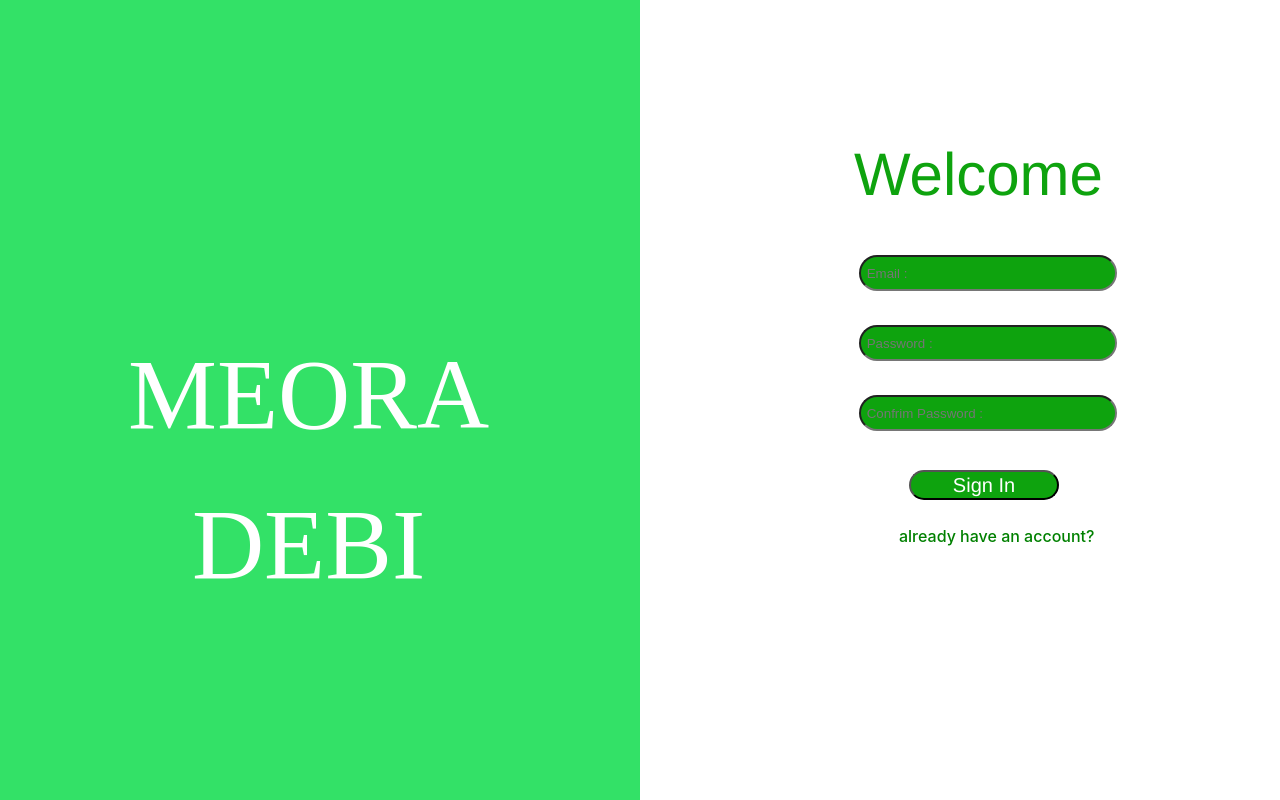
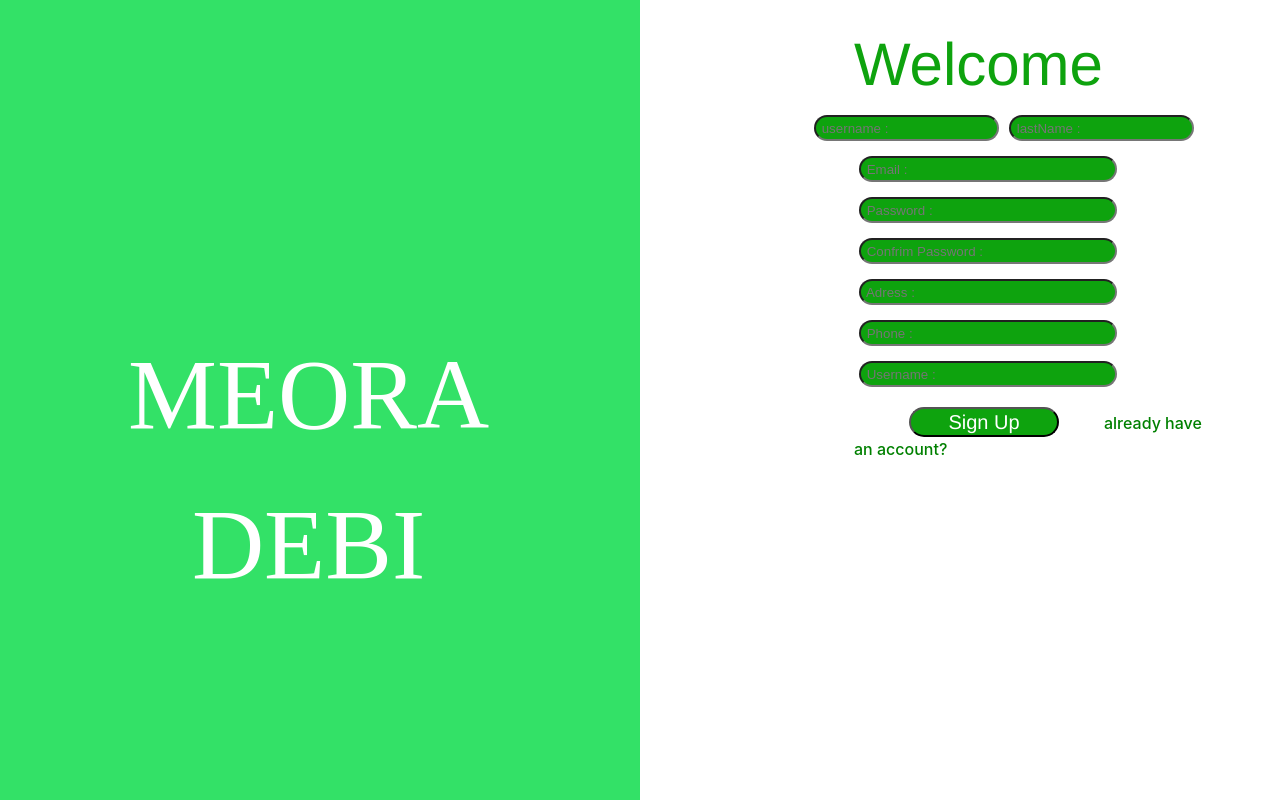
Before and after one commit to AkhobTornike/Meoradebi-App, a React (Vite) app: page /signUp in a window 1280 px wide. Built offline with nearby package versions, Linux system fonts and the light colour scheme.

Commit message:
to day is 22/05/2023 i change some code in welcome and header files they are for sign up validation

```diff
--- a/src/compnents/signUp_page/signup.css
+++ b/src/compnents/signUp_page/signup.css
@@ -43,13 +43,12 @@ p {
     font-size: 60px;
     font-family:'Franklin Gothic Medium', 'Arial Narrow', Arial, sans-serif ;
     position: relative;
-    /* left: -10%; */
-    top: 30px;
+    top: 55px;
 }
 
 
 .welcome {
-    margin-top: -150px;
+    margin-top: -250px;
     margin-right: -40px;
     color: rgb(14, 163, 14);
     font-size: 60px;
@@ -58,24 +57,39 @@ p {
 
 
 .ParrenSignIn {
-    margin-top: 250px;
+    margin-top: 115px;
     margin-left: 150px;
     float: right;
     margin-right: 300px;
 
 }
 
+.namediv {
+    display: flex;
+    margin-left: -40px;
+    margin-bottom: 10px;
+}
 
-.Password, .UserName {
+.firstname, .lastname {
+ margin-right: 10px;
+ background-color: rgb(14, 163, 14);
+ width: 100x;
+ height: 20px;
+ color: white;
+ border-radius: 42px;
+}
+
+.password, .email, .address, .phone, .username {
     margin: 5px;
     background-color: rgb(14, 163, 14);
     width: 250px;
-    height: 30px;
+    height: 20px;
     color: white;
     border-radius: 42px;
+    margin-bottom: 10px;
 }
 
-.signIn {
+.signUp {
     margin-left: 55px;
     margin-top: 10px;
     width: 150px;
--- a/src/compnents/signUp_page/signup.jsx
+++ b/src/compnents/signUp_page/signup.jsx
@@ -1,8 +1,47 @@
+import { useState } from 'react';
 import './signup.css'
 import { Link } from 'react-router-dom'
 
 
 export default function SignUp() {
+    const storeUsersData = JSON.parse(localStorage.getItem('usersData'))
+    const lastUserID = storeUsersData ? storeUsersData[storeUsersData.length - 1].id : 10;
+    const [counter, setCounter] = useState(lastUserID)
+
+    const [newuser, setNewuser] = useState({
+        address: "",
+        email: "",
+        id: "",
+        password: "",
+        name: {firstname: "", lastname: ""},
+        phone: "",
+        username: "",
+
+    })
+
+    const handleChange = (e) => {
+        const { name, value } = e.target;
+
+        setNewuser((prevUser) => ({
+          ...prevUser,
+          [name]: value,
+        }));
+      };
+
+      const Addnew = () => {
+        const updateUser = [
+
+            ...storeUsersData,
+            {
+                ...newuser,
+                id: counter + 1,
+            },
+        ]
+        setCounter(counter +1)
+        console.log(updateUser)
+        localStorage.setItem('usersData', JSON.stringify(updateUser))
+      }
+      console.log(storeUsersData);
 
     return (
         <>
@@ -10,20 +49,92 @@ export default function SignUp() {
             <div className='ParrenSignIn'>
 
                 <p className='welcome'>Welcome</p>
+                <div className='namediv'>
+                    <input
+                        type="text"
+                        className='firstname'
+                        placeholder=' username : '
+                        name='firstname'
+                        value={newuser.name.username}
+                        onChange={handleChange}
+                        required
+                    />
+                    <input
+                        type="text"
+                        className='lastname'
+                        placeholder=' lastName : '
+                        name='lastName'
+                        value={newuser.name.username}
+                        onChange={handleChange}
+                        required
+                    />
+                </div>
+                {/* <br/> */}
                 {/* Down Username inptut */}
-                <input type="Email" className='UserName' placeholder=' Email : ' required/>
-                <br></br><br></br>
+                <input
+                    type="Email"
+                    className='email'
+                    placeholder=' Email : '
+                    name='email'
+                    value={newuser.email}
+                    onChange={handleChange}
+                    required
+                />
+                {/* <br/><br/> */}
                 {/* Down Password inptut */}
-                <input type="password" className='Password' placeholder=' Password : ' required/>
-                <br></br><br></br>
+                <input
+                    type="password"
+                    className='password'
+                    placeholder=' Password : '
+                    name='password'
+                    value={newuser.password}
+                    onChange={handleChange}
+                    required
+                />
+                {/* <br/><br/> */}
                 {/* Down Password Confim inptut */}
-                <input type="password" className='Password' placeholder=' Confrim Password : ' required/>
+                <input
+                    type="password"
+                    className='password'
+                    placeholder=' Confrim Password : '
+                    required
+                />
+                {/* <br/><br/> */}
+                <input
+                    type="text"
+                    className='address'
+                    placeholder=' Adress : '
+                    name='address'
+                    value={newuser.address}
+                    onChange={handleChange}
+                    required
+                />
+                {/* <br/><br/> */}
+                <input
+                    type="phone"
+                    className='phone'
+                    placeholder=' Phone : '
+                    name='phone'
+                    value={newuser.phone}
+                    onChange={handleChange}
+                    required
+                />
+                {/* <br/><br/> */}
+                <input
+                    type="text"
+                    className='username'
+                    placeholder=' Username : '
+                    name='username'
+                    value={newuser.username}
+                    onChange={handleChange}
+                    required
+                />
                 {/* Down Sign In Button */}
-                <br></br><br></br><a href="./">
-                <input className='signIn' type="button" value="Sign In" />
+                {/* <br/><br/> */}
+                <a href="./">
+                <input className='signUp' onClick={() => Addnew()} type="button" value="Sign Up" />
                 </a>
-
-                <br></br><br></br>
+                {/* <br/><br/> */}
                 <Link to='/' className='BackMain' href>already have an account?</Link>
 
             </div>
```
Also changed, not shown: src/compnents/My_Products/myProducts.jsx (+0 -25 lines).
